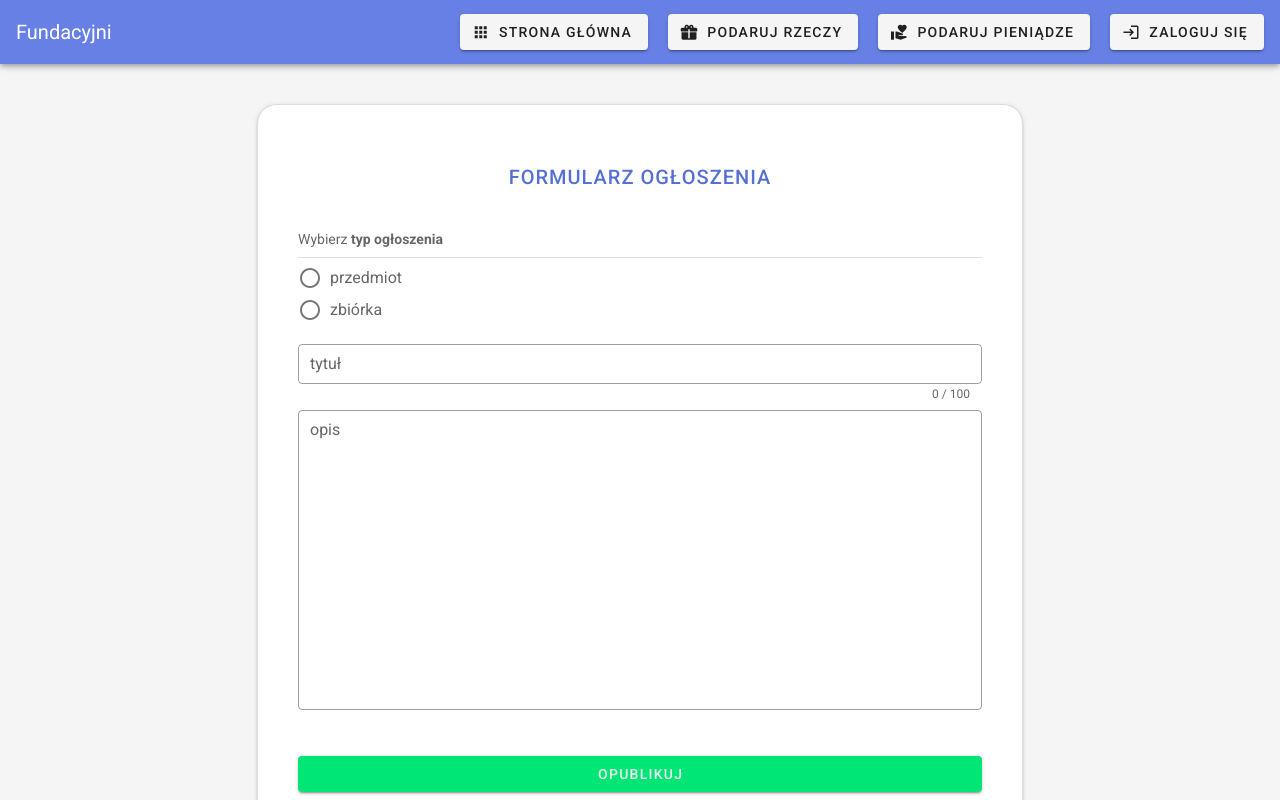
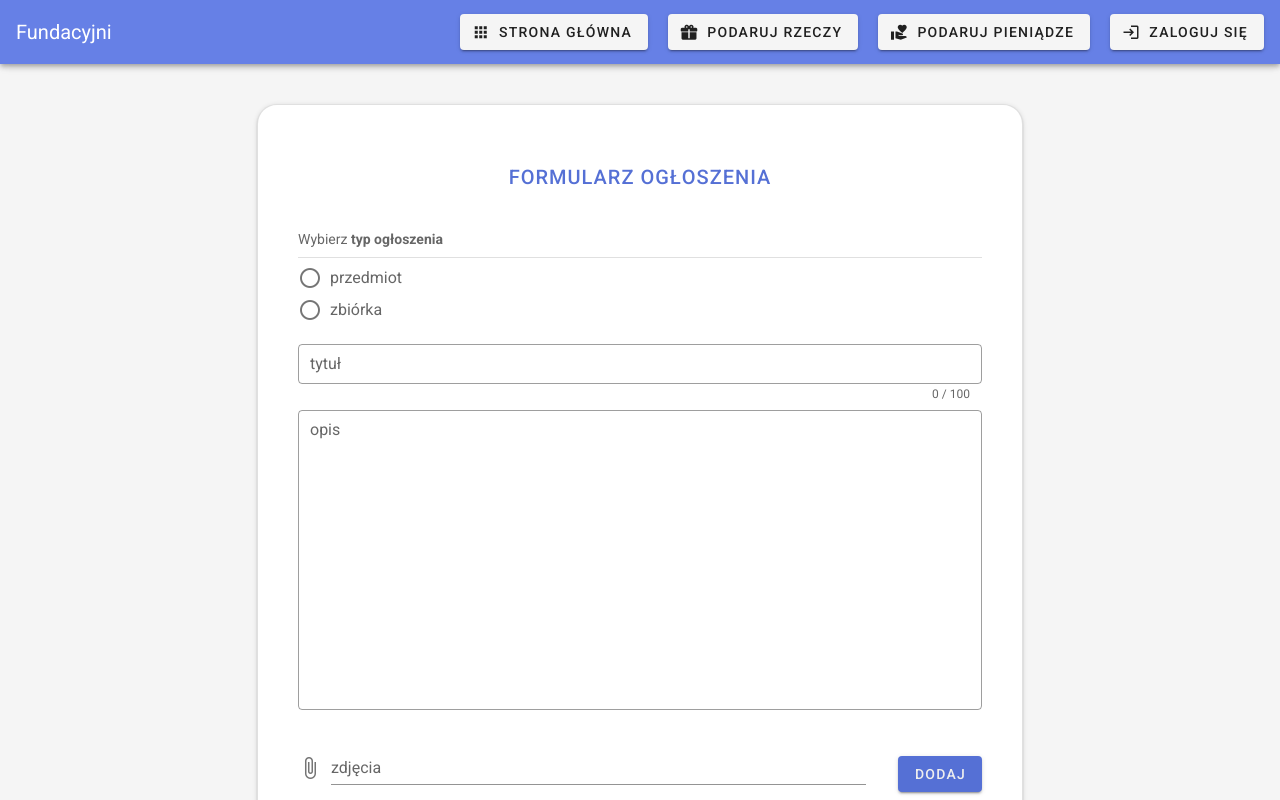
Before and after one commit to Fundacyjni/frontend, a Nuxt app: page /add-post in a window 1280 px wide. Shown: the top 800 px of the page. Built offline with nearby package versions, Linux system fonts and the light colour scheme.

Commit message:
feat: add image form

```diff
--- a/pages/add-post.vue
+++ b/pages/add-post.vue
@@ -15,8 +15,8 @@
           <v-slider
             v-if="type == 'fundraising'"
             v-model="price"
-            :min="min"
-            :max="max"
+            :min="minPrice"
+            :max="maxPrice"
           ></v-slider>
         </v-expand-transition>
         <v-expand-transition>
@@ -51,6 +51,18 @@
             dense
             required
           ></v-textarea>
+          <div class="d-sm-flex">
+            <v-file-input
+              v-model="files"
+              small-chips
+              multiple
+              label="zdjęcia"
+              max="2"
+            ></v-file-input>
+            <v-btn class="ml-8 mt-5" style="color: #eee; background: #5570d5">
+              dodaj
+            </v-btn>
+          </div>
           <v-btn
             block
             class="mt-5 green accent-3"
@@ -70,9 +82,10 @@
 export default {
   data() {
     return {
+      files: [],
       type: '',
-      min: 100,
-      max: 100000,
+      minPrice: 100,
+      maxPrice: 100000,
       price: 100,
       valid: true,
       title: '',
@@ -80,8 +93,8 @@ export default {
       priceRules: [
         (v) => !!v || 'Podaj wartość zbiórki',
         (v) => !isNaN(Number(v)) || 'Podaj liczbę',
-        (v) => v >= this.min || 'Cena jest zbyt niska',
-        (v) => v <= this.max || 'Cena jest zbyt wysoka',
+        (v) => v >= this.minPrice || 'Cena jest zbyt niska',
+        (v) => v <= this.maxPrice || 'Cena jest zbyt wysoka',
       ],
       titleRules: [
         (v) => !!v || 'Uzupełnij puste pola',
@@ -106,6 +119,7 @@ export default {
 }
 .v-card__title {
   text-transform: uppercase;
+  font-size: 20px;
   letter-spacing: 1px;
   color: #5570d5;
 }
```
